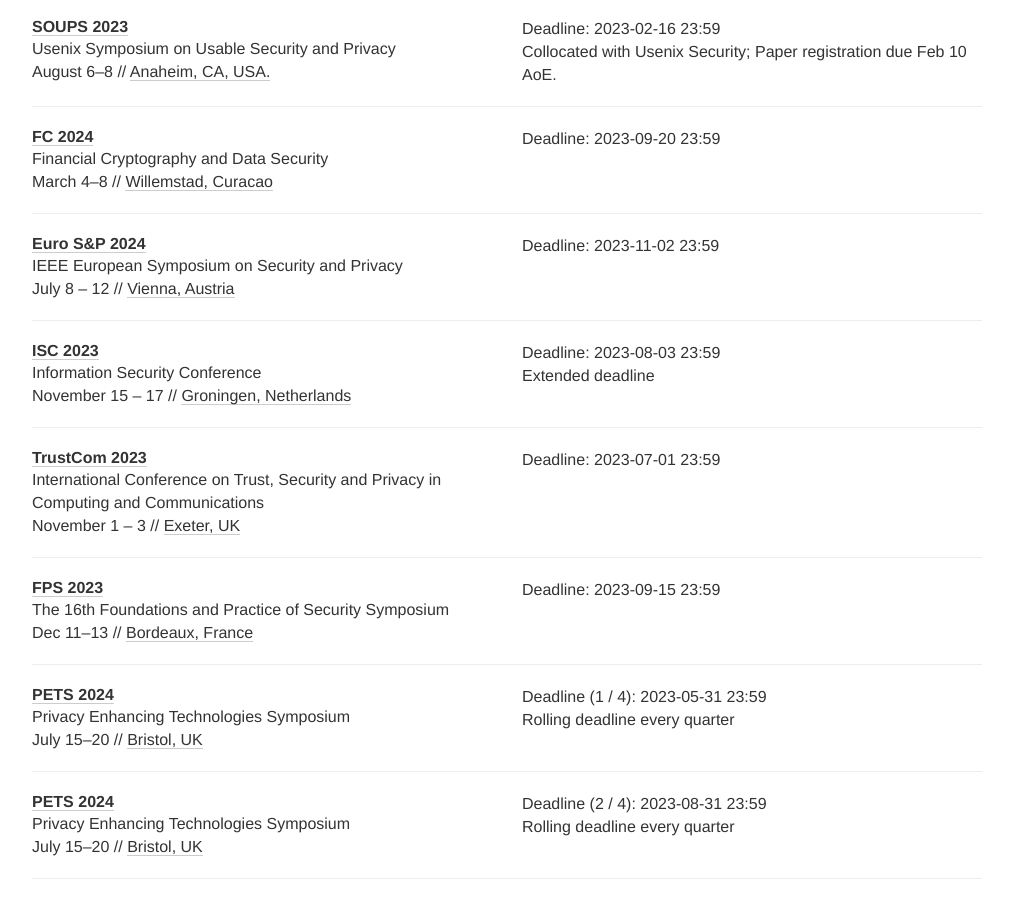
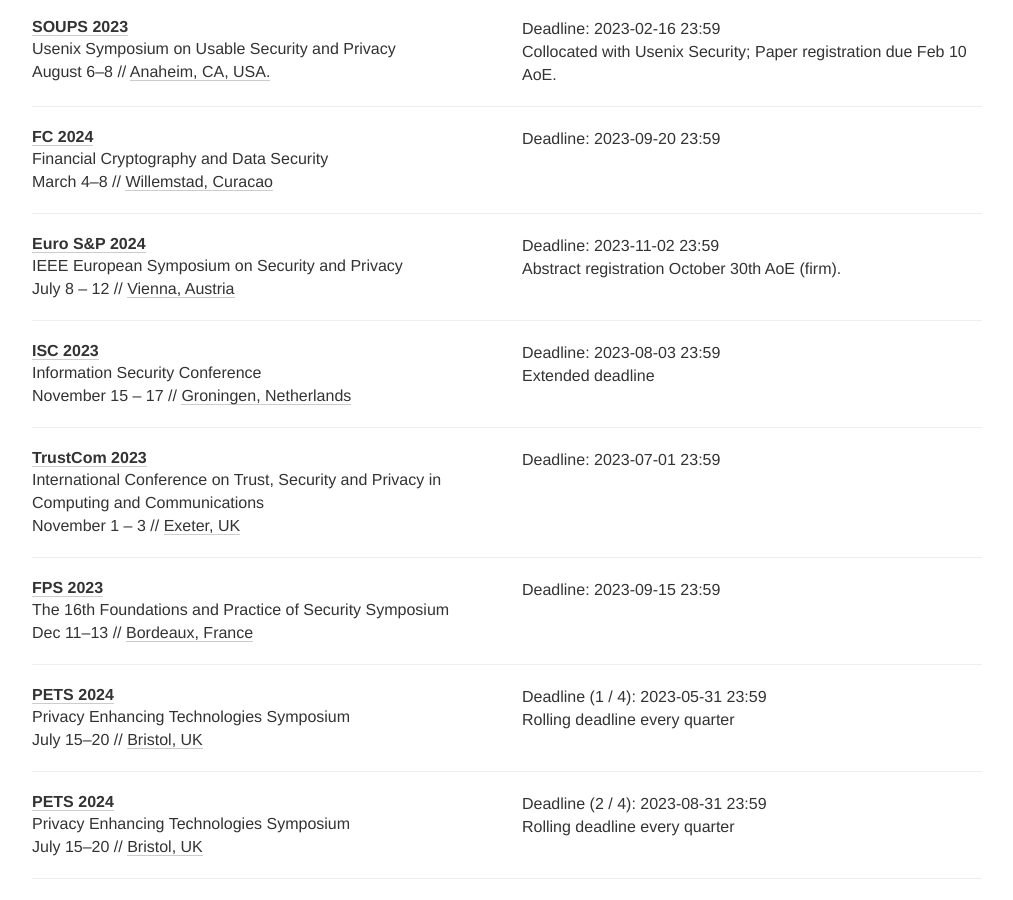
Before and after one commit to sec-deadlines/sec-deadlines.github.io, a Jekyll site: the page built from index.html, in a window 1280 px wide and 900 px high, scrolled down 2593 px. Shown: the whole window, without its empty margins (133-1146 px from the left). Built offline with Jekyll 4.4.1, drawn with Linux system fonts in a browser that asks for light colours; nearby versions of some CDN libraries; comment, search, counter and statistics services are not loaded.

Commit message:
Adding comment about abstract registration for EuroS&P

```diff
--- a/_data/conferences.yml
+++ b/_data/conferences.yml
@@ -126,6 +126,7 @@
 - name: Euro S&P
   description: IEEE European Symposium on Security and Privacy
   year: 2024
+  comment: Abstract registration October 30th AoE (firm).
   link: https://eurosp2024.ieee-security.org/
   deadline: ["2023-11-02 23:59"]
   date: "July 8 - 12"
```
